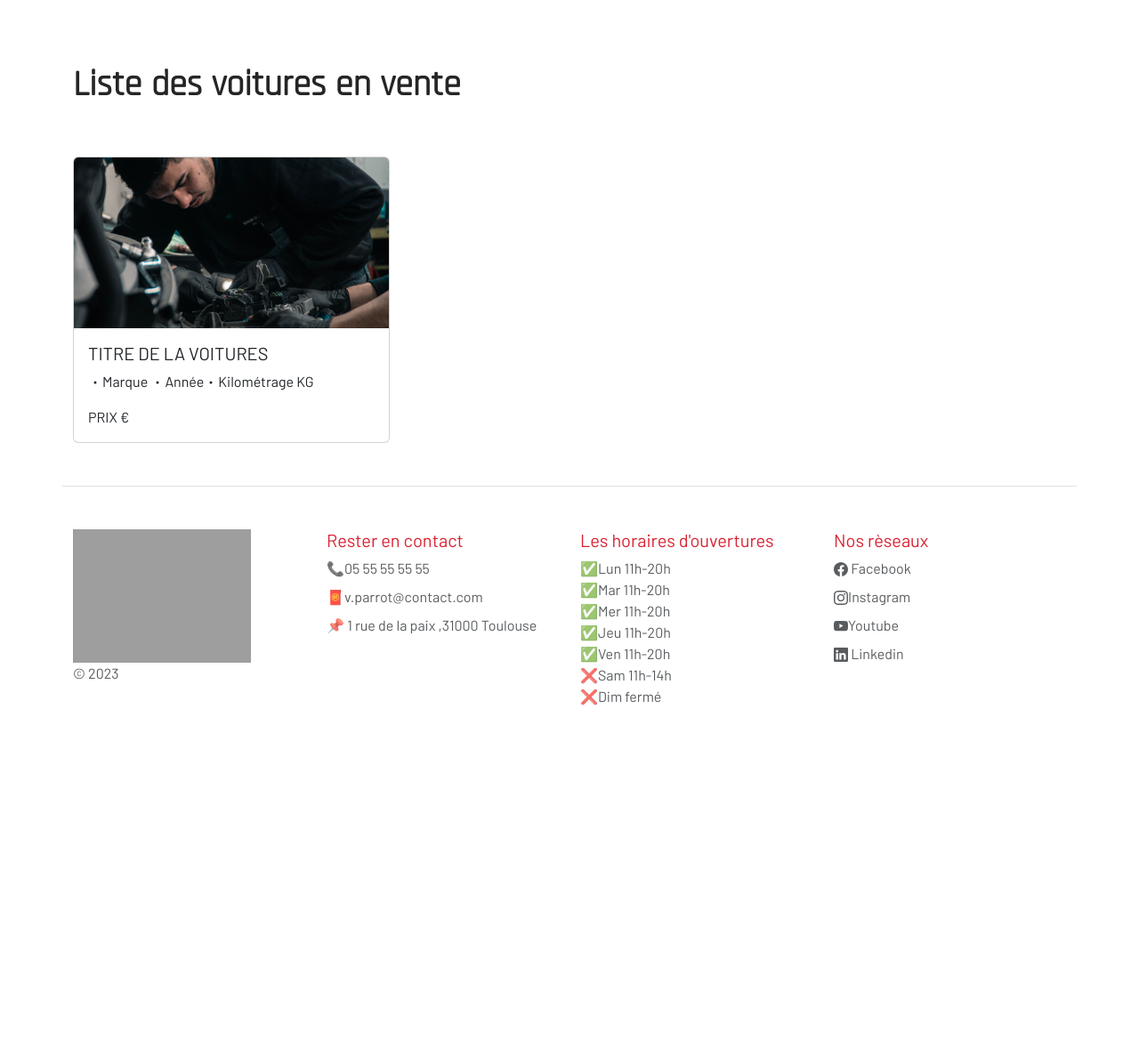
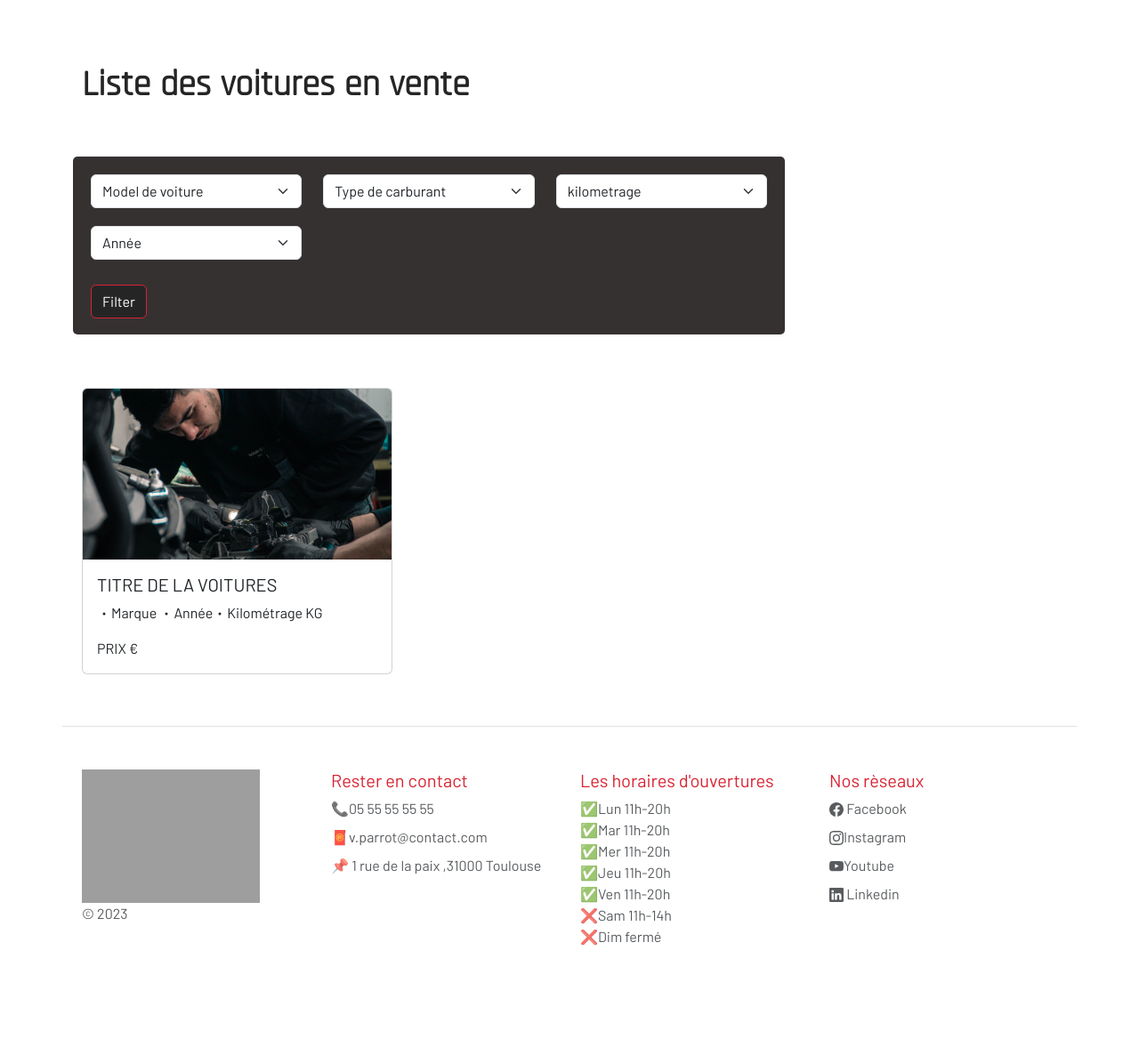
Before and after one commit to HindSarra/Site_web_Garage_By_studi, a PHP site: page /voitures.php in a window 1280 px wide. Shown: the part 221-1398 px from the top of the page at 89% size. Before the commit the page ends 1014 px from the top, so only its background shows below. Run offline with PHP 8.4, Linux system fonts and the light colour scheme; grey boxes are pictures that could not be loaded.

Commit message:
creat structure filter

```diff
--- a/ajoutModif.php
+++ b/ajoutModif.php
@@ -23,7 +23,7 @@
     <label for="prix" class="form-label">Prix</label>
     <input name="prix" id="prix" class="form-control"></input>
   </div>
-  <div class="mb-">
+  <div class="mb-3">
     <label for="kilometrage" class="form-label">Kilométrage</label>
     <input name="kilometrage" id="kilometrage" class="form-control"></input>
   </div>
--- /dev/null
+++ b/assets/css/filter.css
@@ -0,0 +1,27 @@
+:root {
+  --primary: #262526;
+  --secondary: #d92332;
+  --success: #39741d;
+  --danger: #dc3545;
+  --warning: #ce5164;
+  --info: #17a2b8;
+  --light: #f8f9fa;
+  --dark: #343a40;
+  --bs-nav-link-color: var(--primary);
+  --bs-link-color: var(--primary);
+  --bs-link-hover-color: var(--secondary);
+}
+ .contenair{
+  margin-bottom: 50px;
+  padding: 15px,10px,15px,10px;
+  width: 800px;
+  height: 200px;
+  background: #363131;
+  border-radius: 5px;
+}
+form{
+  padding: 10px;
+}
+.row{
+  padding: 10px;
+}
--- a/bdd/garage_auto.sql
+++ b/bdd/garage_auto.sql
@@ -0,0 +1 @@
+CREATE DATABASE garage_auto;
--- /dev/null
+++ b/lib/filtre.php
@@ -0,0 +1,55 @@
+<link rel="stylesheet" href="assets/css/filter.css">
+<div class="contenair">
+  <form action="voitures.php" method="post">
+    <div class="row">
+      <div class="col-4 md-5">
+        <select id="inputcar" class="form-select">
+          <option selected="selected">Model de voiture </option>
+          <option>Berline</option>
+          <option>Break</option>
+          <option>Coupé</option>
+          <option>Citadine</option>
+          <option>SUV</option>
+        </select>
+      </div>
+      <div class="col-4 md-5">
+        <select id="inputcar" class="form-select">
+          <option selected="selected">Type de carburant </option>
+          <option>Essence</option>
+          <option>..</option>
+          <option>..</option>
+          <option></option>
+          <option></option>
+        </select>
+      </div>
+      <div class="col-4 md-5">
+        <select id="inputcar" class="form-select">
+          <option selected="selected">kilometrage </option>
+          <option>entre et </option>
+          <option>entre et </option>
+          <option>entre et </option>
+          <option>..</option>
+          <option>..</option>
+        </select>
+      </div>
+    </div>
+
+    <div class="row">
+      <div class="col-4 md-5">
+        <select id="inputcar" class="form-select">
+          <option selected="selected">Année </option>
+          <option>entre et </option>
+          <option>entre et </option>
+          <option>entre et </option>
+          <option>..</option>
+          <option>..</option>
+        </select>
+      </div>
+    </div>
+    <div class="row">
+      <div class="col-12 my-2">
+        <button type="submit" class="btn btn-primary">Filter</button>
+      </div>
+    </div>
+  </form>
+</div>
--- a/voitures.php
+++ b/voitures.php
@@ -2,6 +2,7 @@
 <div class="row flex-lg-row-reverse align-items-center g-5 py-5">
   <h1>Liste des voitures en vente</h1>
 </div>
+<?php include('lib/filtre.php'); ?>
 <div class="row">
   <div class="col-md-4">
     <div class="card">
```
Also changed, not shown: contact.php (+12 -0 lines).
